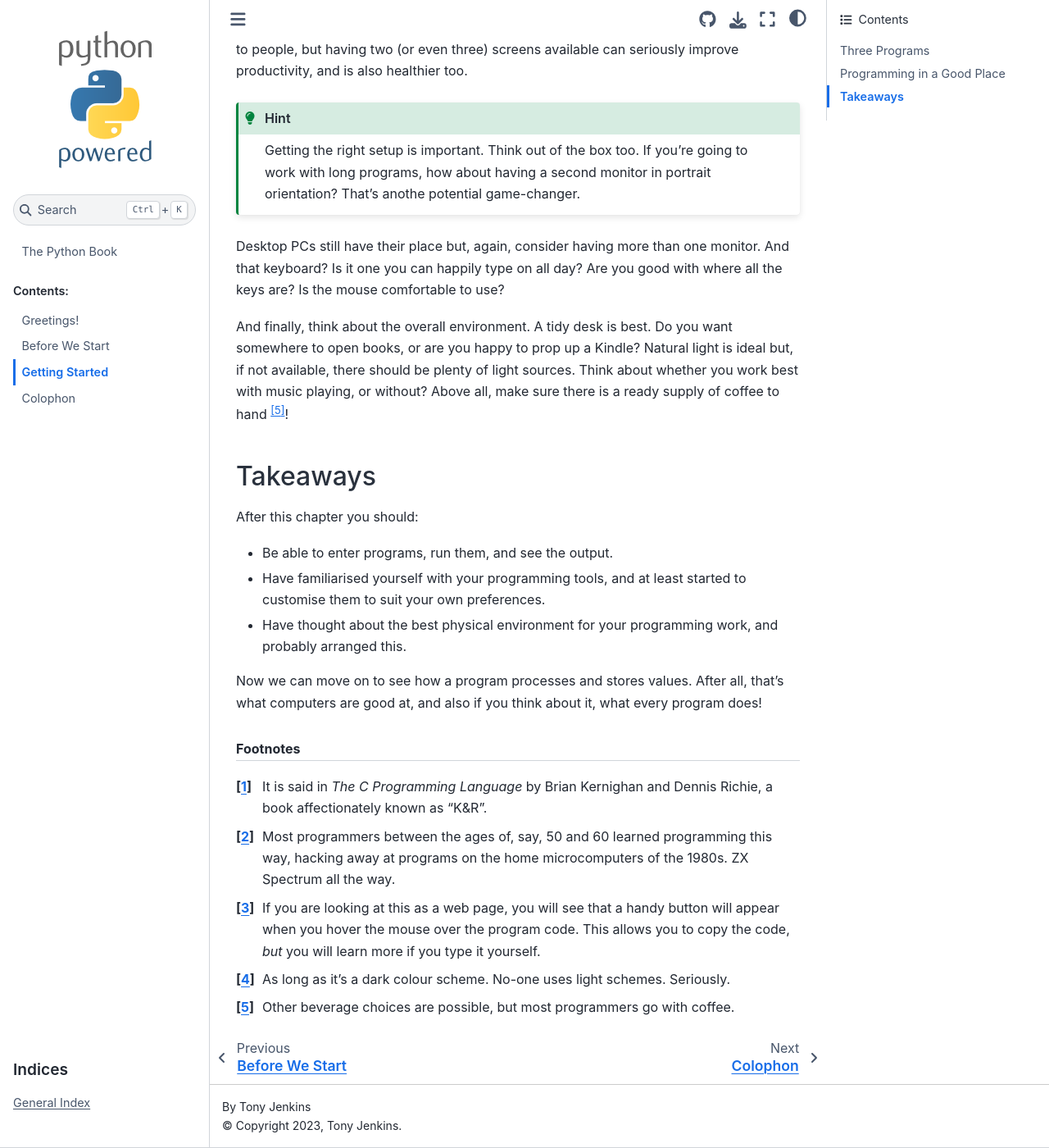
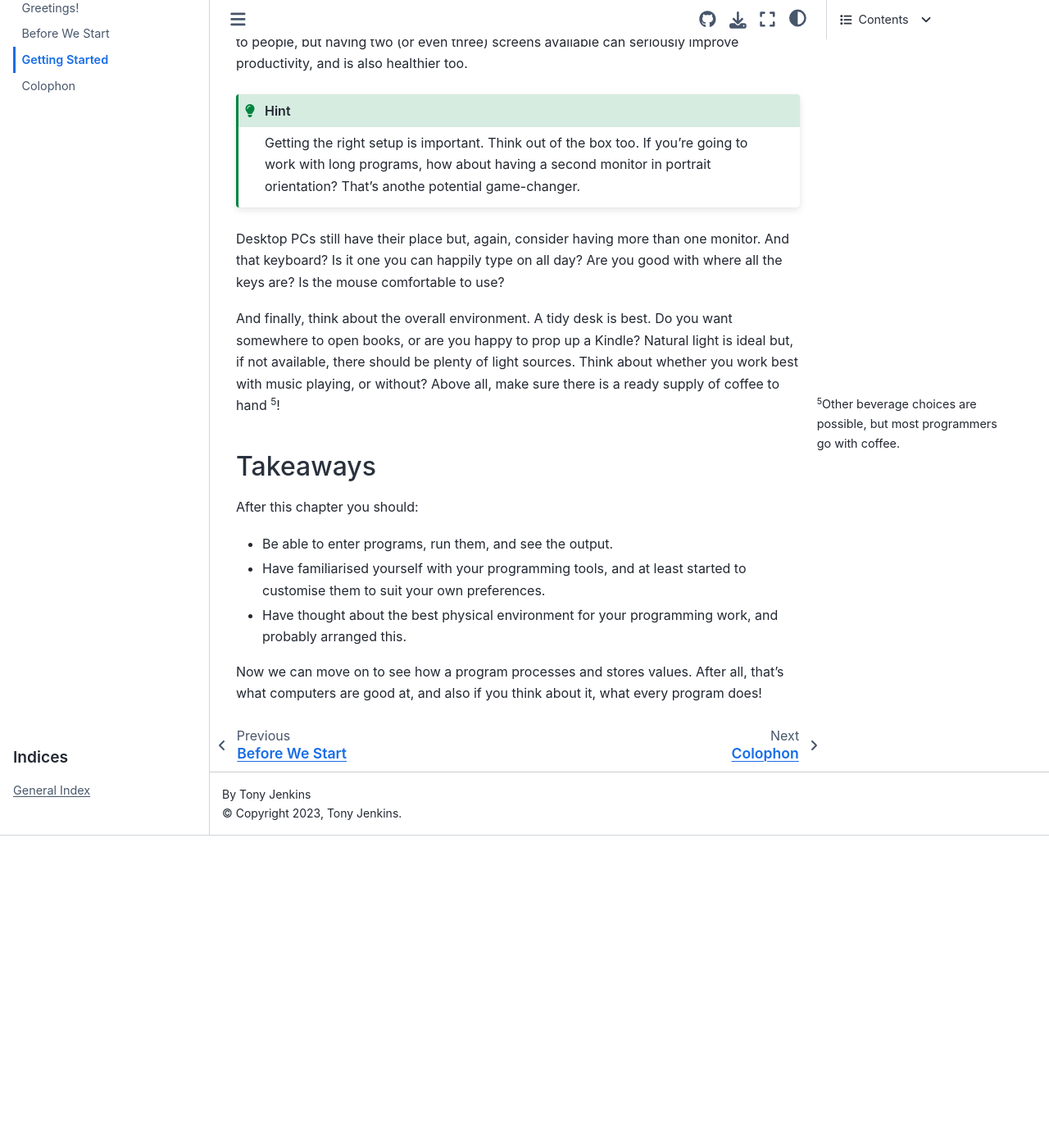
Before and after one commit to TonyJenkins/hungarian_phrasebook, a Sphinx documentation site: the page built from doc/source/03_getting_started/index.rst, in a window 1280 px wide and 1400 px high, scrolled down 2959 px. Shown: the whole window at 82% size. Built offline with Sphinx 7.4.7 and the Sphinx Book theme 1.1.4, drawn with Linux system fonts in a browser that asks for light colours; after the commit the page ends 3978 px from its top, so only the background shows below that; some of the changed text lies outside the part shown.

```diff
--- a/doc/source/03_getting_started/index.rst
+++ b/doc/source/03_getting_started/index.rst
@@ -98,8 +98,6 @@ After this chapter you should:
 
 Now we can move on to see how a program processes and stores values. After all, that's what computers are good at, and also if you think about it, what every program does!
 
-.. rubric:: Footnotes
-
 .. [#KnR] It is said in *The C Programming Language* by Brian Kernighan and Dennis Richie, a book affectionately known as "K&R".
 .. [#Speccy] Most programmers between the ages of, say, 50 and 60 learned programming this way, hacking away at programs on the home microcomputers of the 1980s. ZX Spectrum all the way.
 .. [#copy] If you are looking at this as a web page, you will see that a handy button will appear when you hover the mouse over the program code. This allows you to copy the code, *but* you will learn more if you type it yourself.
--- a/doc/source/conf.py
+++ b/doc/source/conf.py
@@ -27,6 +27,7 @@ html_theme_options = {
     'primary_sidebar_end': [
         'indices.html',
     ],
+    'use_sidenotes': True,
 }
 
 html_logo = "_images/python-powered-h-140x182.png"
```
